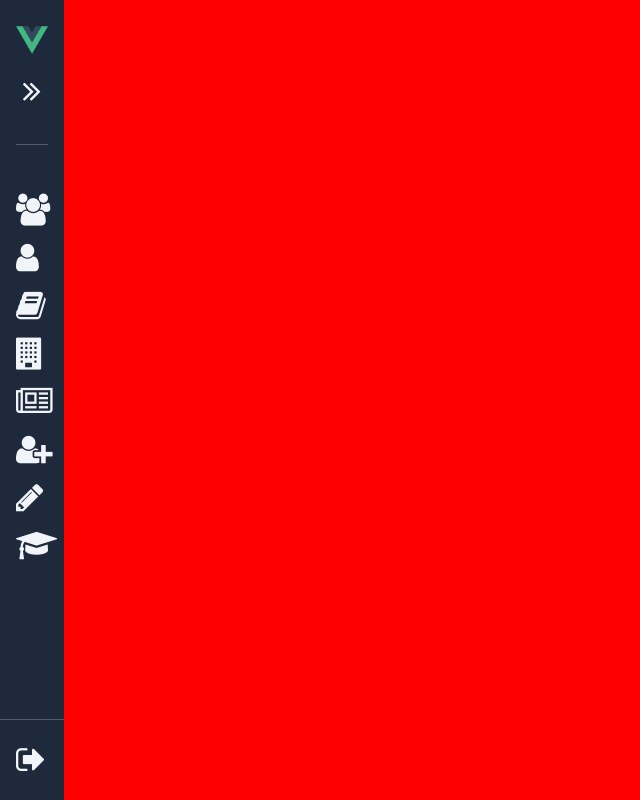
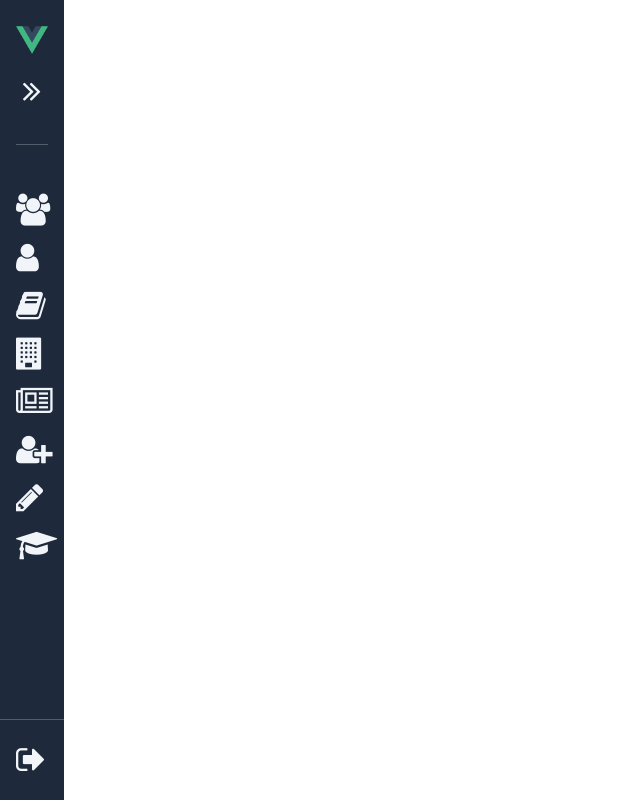
Before and after one commit to kiddingmz/sge-frontend, a Vue app: page /dashboard in a window 1280 px wide. Shown: the whole page, without its empty margins (0-640 px from the left). Built offline with nearby package versions, Linux system fonts and the light colour scheme.

Commit message:
REFACTOR: improves the sidebar and Content navigation

```diff
--- a/src/components/content/Content.vue
+++ b/src/components/content/Content.vue
@@ -1,6 +1,6 @@
 <template>
   <div class="content">
-<!--    <slot></slot>-->
+    <slot></slot>
   </div>
 </template>
 
@@ -12,9 +12,7 @@ export default {
 
 <style scoped>
 .content {
-  padding: 5rem;
+  padding: 1.1rem;
   flex: 1;
-
-  background-color: red;
 }
 </style>
--- a/src/modules/student/Module.vue
+++ b/src/modules/student/Module.vue
@@ -1,16 +1,12 @@
 <template>
-  <LayoutComponent>
-  </LayoutComponent>
     <router-view />
 </template>
 
 <script>
 /* eslint-disable */
-import LayoutComponent from "@/components/layout/Layout.vue";
 
 export default {
   name: 'Module',
-  components: {LayoutComponent},
 };
 </script>
 
```
Also changed, not shown: src/components/layout/Layout.vue (line endings or trailing spaces).
